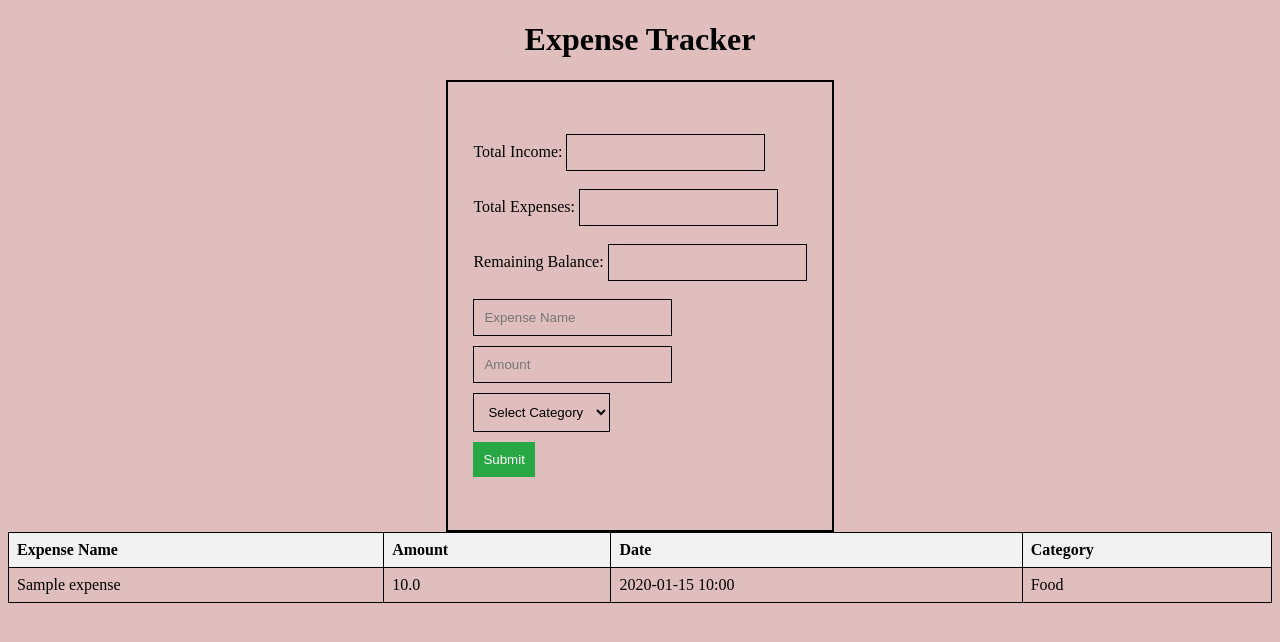
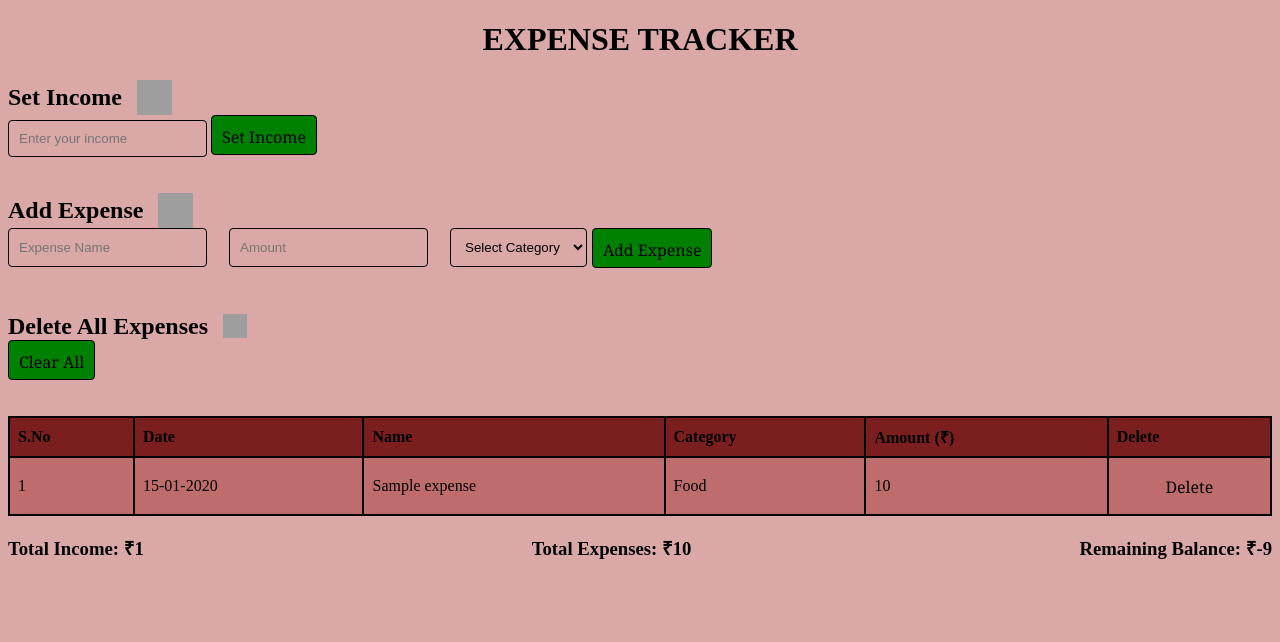
Before and after one commit to AashimaFathima/Expense-Tracker, a Django app: page / in a window 1280 px wide. Shown: the top 642 px of the page. Run offline with Django 5.2, Linux system fonts and the light colour scheme; tables that the repository leaves empty hold one stand-in row (values such as "Sample post"); one stand-in notice (Sample message) is shown; grey boxes are pictures that could not be loaded.

Commit message:
first commit

```diff
--- a/expensetracker/urls.py
+++ b/expensetracker/urls.py
@@ -25,7 +25,7 @@ urlpatterns = [
     path('admin/', admin.site.urls),
 ]
 
+urlpatterns += staticfiles_urlpatterns()
+
 if settings.DEBUG:
-        urlpatterns += static(settings.MEDIA_URL,
-                              document_root=settings.MEDIA_ROOT)
-urlpatterns += staticfiles_urlpatterns()
+    urlpatterns += static(settings.MEDIA_URL, document_root=settings.MEDIA_ROOT)
--- /dev/null
+++ b/public/static/css/main.css
@@ -0,0 +1,130 @@
+
+* {
+    background-color: rgb(219, 168, 168);
+    box-sizing: border-box;
+}
+
+
+#form {
+    border: 2px solid black;
+    color: black;
+    width: 80%;
+    max-width: 600px;
+    height: auto;
+    display: flex;
+    flex-direction: column;
+    justify-content: center;
+    align-items: center;
+    margin: 20px auto;
+}
+
+
+form input, form select, form button {
+    padding: 10px;
+    border: 1px solid #000000;
+    border-radius: 4px;
+
+}
+
+
+button {
+    background-color: green;
+    color: rgb(0, 0, 0);
+    height: 40px;
+    font-weight: 400;
+    font-size: medium;
+    font-family: Georgia, 'Times New Roman', Times, serif;
+    padding: 10px;
+    border: none;
+    border-radius: 4px;
+    cursor: pointer;
+    transition: background-color 0.3s ease;
+}
+
+button:hover {
+    background-color: rgb(24, 74, 43);
+}
+
+
+
+table {
+    width: 100%;
+    border-collapse: collapse;
+}
+
+table, th, td {
+    border: 2px solid black;
+}
+
+th, td {
+    padding: 8px;
+    text-align: left;
+}
+
+th {
+    background-color: rgba(111, 14, 14, 0.895);
+    color: rgb(0, 0, 0);
+    font-weight: bold;
+}
+
+td {
+    background-color: rgb(191, 108, 108);
+}
+
+table button {
+    display: block;
+    color: black;
+    width: 100%;
+    background-color:  rgb(191, 108, 108);
+    border-radius: 0;
+    padding: 10px 0;
+    font-size: 16px;
+    border: none;
+    cursor: pointer;
+}
+
+table button:hover {
+    background-color: rgb(164, 69, 69);
+}
+
+#add-expense {
+    display: none;
+    margin: 10px;
+}
+
+.add_expense_align {
+    display: flex;
+    flex-wrap: wrap;
+    gap: 5px;
+}
+
+.final {
+    display: flex;
+    justify-content: space-between;
+    flex-wrap: wrap;
+}
+
+.align-icons {
+    display: flex;
+    align-items: center;
+    gap: 15px;
+}
+
+.align-icons h2 {
+    margin: 0;
+}
+
+.align-icons img {
+    display: block;
+}
+
+@media (max-width: 768px) {
+    #form {
+        width: 90%;
+        margin: 10px auto;
+    }
+
+    .add_expense_align {
+        flex-direction: column;
+    }
+}
--- a/tracker/templates/index.html
+++ b/tracker/templates/index.html
@@ -5,82 +5,41 @@
 <head>
     <meta charset="UTF-8">
     <meta name="viewport" content="width=, initial-scale=1.0">
-    <style>
-        *{
-            background-color:rgb(224, 190, 190);
-        }
-        #form {
-            border: 2px solid black;
-            color: black;
-            width: 30vw;
-            height: 35vw;
-            display: flex;
-            justify-content: center;
-            align-items: center;
-            margin: auto; /* This will center the form within its parent container */
-
-        }
-        form input, form select, form button {
-            padding: 10px;
-            border: 1px solid #000000;
-        }
-
-        form button {
-            background-color: #28a745;
-            color: white;
-            border: none;
-            cursor: pointer;
-        }
-
-        form button:hover {
-            background-color: #0f3116;
-        }
-        #add-expense{
-            display:none;
-            margin:20px;
-        }
-table {
-            width: 100%;
-            border-collapse: collapse;
-        }
-        table, th, td {
-            border: 1px solid black;
-        }
-        th, td {
-            padding: 8px;
-            text-align: left;
-        }
-        th {
-            background-color: #f2f2f2;
-        }
-
-    </style>
+    {% load static %}
+    <link rel="stylesheet" href="{% static 'css/main.css' %}">
     <title>Document</title>
 </head>
 <body>
 
-    <!---NAVIGATION BAR   FORM,VISUAL, CALENDER, TRANSACTION TIME ALSO INCLUDED IN THE TABLE-->
-    <h1 align="center">Expense Tracker</h1>
-    <div id="form">
-        <form method="POST" id="expense-form" action="{% url 'index' %}" >
+<header>
+    <h1 align="center">EXPENSE TRACKER</h1>
+</header>
+
+<main>
+
+    <section>
+        <div class="align-icons">
+            <h2>Set Income</h2>
+            <img width="35" height="35" src="https://img.icons8.com/ios-filled/50/income.png" alt="income"/>
+        </div>
+        <form method="POST" action="{% url 'index' %}">
             {% csrf_token %}
+            <input type="text" name="income" placeholder="Enter your income" required>
+            <button type="submit" name="set_income">Set Income</button>
+        </form>
+        <br><br>
+    </section>
 
-            <label for="income">Total Income:</label>
-            <input type="number" name="income" id="income">
-            <br><br>
-
-            <label for="expense">Total Expenses:</label>
-            <input type="number" name="expense" id="expense">
-            <br><br>
-
-            <label for="balance">Remaining Balance:</label>
-            <input type="number" name="balance" id="balance">
-            <br><br>
-
-            <!-- Additional fields for expense details -->
-            <div>
-                <input type="text" placeholder="Expense Name" required id="ename" name="expname" style="display: block; margin-bottom: 10px;">
-                <input type="number" placeholder="Amount" required id="eamount" name="expnamount" style="display: block; margin-bottom: 10px;">
+    <section>
+        <div class="align-icons">
+            <h2>Add Expense</h2>
+            <img width="35" height="35" src="https://img.icons8.com/ios-filled/50/expense.png" alt="expense"/>
+        </div>
+        <form method="POST" id="add_expense_form" action="{% url 'index' %}">
+        {% csrf_token %}
+        <div class="add_expense_align">
+            <input type="text" placeholder="Expense Name" required id="ename" name="expname" style="display: block; margin-bottom: 10px;"> &nbsp;&nbsp;&nbsp;
+            <input type="number" placeholder="Amount" required id="eamount" name="expnamount" style="display: block; margin-bottom: 10px;">&nbsp;&nbsp;&nbsp;
                 <select id="expense-category" required name="expcategory" style="display: block; margin-bottom: 10px;">
                 <option value="" disabled selected>Select Category</option>
                 <option value="Food">Food</option>
@@ -90,31 +49,77 @@ table {
                 <option value="Shopping">Shopping</option>
                 <option value="Other">Other</option>
                 </select>
+            <button type="submit">Add Expense</button>
         </div>
+        </form>
+        <br><br>
+    </section>
 
-            <!-- Submit button for the entire form -->
-            <button type="submit">Submit</button>
+    <section>
+        <div class="align-icons">
+            <h2>Delete All Expenses</h2>
+            <img width="24" height="24" src="https://img.icons8.com/material-rounded/48/filled-trash.png" alt="filled-trash"/>
+        </div>
+        <form method="post" action="{% url 'delete_all_expenses' %}">
+            {% csrf_token %}
+            <button type="submit">Clear All</button>
         </form>
-    </div>
+    </section>
+
+    <section>
+    <br><br>
     <table>
         <thead>
-            <tr>
-                <th>Expense Name</th>
-                <th>Amount</th>
+            <tr class="col-colors">
+                <th>S.No</th>
                 <th>Date</th>
+                <th>Name</th>
                 <th>Category</th>
+                <th>Amount (₹)</th>
+                <th class="col">Delete</th>
             </tr>
         </thead>
         <tbody>
             {% for expense in expenses %}
                 <tr>
+                    <td>{{ forloop.counter }}</td>
+                    <td>{{ expense.created_at|date:"d-m-Y" }}</td>
                     <td>{{ expense.expense_name }}</td>
+                    <td>{{ expense.category }}</td>
                     <td>{{ expense.amount }}</td>
-                    <td>{{ expense.created_at|date:"Y-m-d H:i" }}</td>
-                    <td>{{ expense.category }}</td>
+                    <td class="col">
+                        <form method="POST" action="{% url 'delete_expense' expense.id %}">
+                            {% csrf_token %}
+                            <button type="submit">Delete</button>
+                        </form>
+                    </td>
+
+
                 </tr>
             {% endfor %}
         </tbody>
     </table>
+    </section>
+
+    <section>
+        <div class="final">
+            <h3>Total Income: ₹{{ income }}</h3>
+            <h3>Total Expenses: ₹{{ total_expenses }}</h3>
+            <h3>Remaining Balance: ₹{{ remaining_balance }}</h3>
+        </div>
+    </section>
+
+</main>
+
+    {% if messages %}
+<script>
+    {% for message in messages %}
+    alert('{{ message }}');
+    {% endfor %}
+</script>
+{% endif %}
+
+
+
 </body>
 </html>
--- a/tracker/urls.py
+++ b/tracker/urls.py
@@ -2,5 +2,7 @@ from django.urls import path
 from . import views
 
 urlpatterns = [
-    path('',views.index,name="index"),
+    path('', views.index, name='index'),
+    path('delete_expense/<int:expense_id>/', views.delete_expense, name='delete_expense'),
+    path('delete_all_expenses/', views.delete_all_expenses, name='delete_all_expenses'),
 ]
--- a/tracker/views.py
+++ b/tracker/views.py
@@ -1,20 +1,104 @@
-from django.shortcuts import render, redirect
-from .models import Expense
+from django.shortcuts import render, redirect, get_object_or_404
+from .models import Expense, UserIncome
+from django.db.models import Sum
+from django.contrib import messages
 
 def index(request):
     if request.method == "POST":
+        if 'set_income' in request.POST:
+            # Handle setting income
+            try:
+                income = int(request.POST.get('income'))
+                user_income, created = UserIncome.objects.get_or_create(pk=1)
+                previous_income = user_income.income
+                user_income.income = income
+                user_income.save()
+
+                # Update previous stored income only if income has changed
+                if previous_income != income:
+                    request.session['previous_stored_income'] = previous_income
+
+                # Reset message flag and session data
+                request.session['message_displayed'] = False
+                return redirect('/')  # Redirect after setting income
+            except ValueError:
+                return render(request, 'index.html', {'error': 'Invalid income value'})
+
+        # Handle expense submission
         expense_name = request.POST.get('expname')
         amount = request.POST.get('expnamount')
         category = request.POST.get('expcategory')
 
-        # Create the expense object
-        Expense.objects.create(
-            expense_name=expense_name,
-            amount=amount,
-            category=category,
-        )
-        return redirect('/')  # Redirect after form submission
+        # Handling new data submitted by the user
+        user_income = UserIncome.objects.first()
+        income = user_income.income if user_income else 0
+
+        if expense_name and amount and category:
+            try:
+                amount = int(amount)
+                # Create the expense object
+                Expense.objects.create(
+                    expense_name=expense_name,
+                    amount=amount,
+                    category=category,
+                )
+                return redirect('/')  # Redirect after form submission
+            except ValueError:
+                return render(request, 'index.html', {'error': 'Invalid amount value'})
+        else:
+            return render(request, 'index.html', {'error': 'All fields are required'})
 
     # Fetch and display all expenses
     expenses = Expense.objects.all().order_by('-created_at')
-    return render(request, 'index.html', {'expenses': expenses})
+    user_income = UserIncome.objects.first()
+    income = user_income.income if user_income else 0
+
+    # Calculate total expenses
+    total_expenses = Expense.objects.aggregate(total=Sum('amount'))['total']
+    total_expenses = total_expenses if total_expenses is not None else 0
+
+    # Calculate remaining balance
+    remaining_balance = income - total_expenses
+
+    # Get previous stored income from session
+    previous_stored_income = request.session.get('previous_stored_income', None)
+
+    # Determine if income has changed
+    income_changed = previous_stored_income is not None and previous_stored_income != income
+
+
+    # Check if the remaining balance is less than 0
+    if remaining_balance < 0 and income_changed:
+        if not request.session.get('message_displayed', False):
+            messages.error(request, 'You have exceeded your income!')
+            request.session['message_displayed'] = True
+
+    if income==0:
+        messages.error(request,'Income cannot be zero')
+
+
+
+    return render(request, 'index.html', {  # Render the index.html template with context data
+        'expenses': expenses,
+        'remaining_balance': remaining_balance,
+        'total_expenses': total_expenses,
+        'income': income,
+    })
+
+def delete_expense(request, expense_id):
+    if request.method == 'POST':
+        expense = get_object_or_404(Expense, pk=expense_id)
+        expense.delete()
+        return redirect('/')
+    return redirect('/')
+
+def delete_all_expenses(request):
+    if request.method == "POST":
+        # Delete all Expense items
+        Expense.objects.all().delete()
+
+        # Redirect to the index page or another page after deletion
+        return redirect('/')
+
+    # If the method is not POST, return an error or redirect as needed
+    return redirect('/')
```
Also changed, not shown: expensetracker/settings.py (+11 -3 lines), tracker/models.py (+6 -7 lines), tracker/migrations/0002_userincome_remove_trackinghistory_remaining_balance_and_more.py (added), tracker/migrations/0003_alter_expense_amount_alter_userincome_income.py (added), tracker/migrations/0004_alter_userincome_income.py (added). Lines whose indentation alone changed are shown as unchanged.
